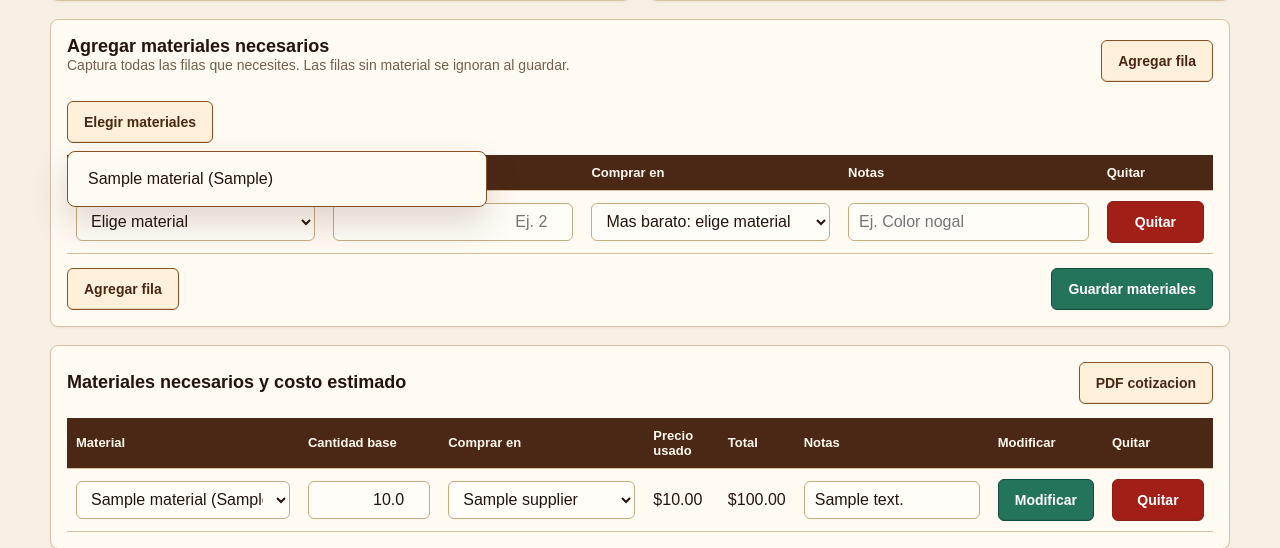
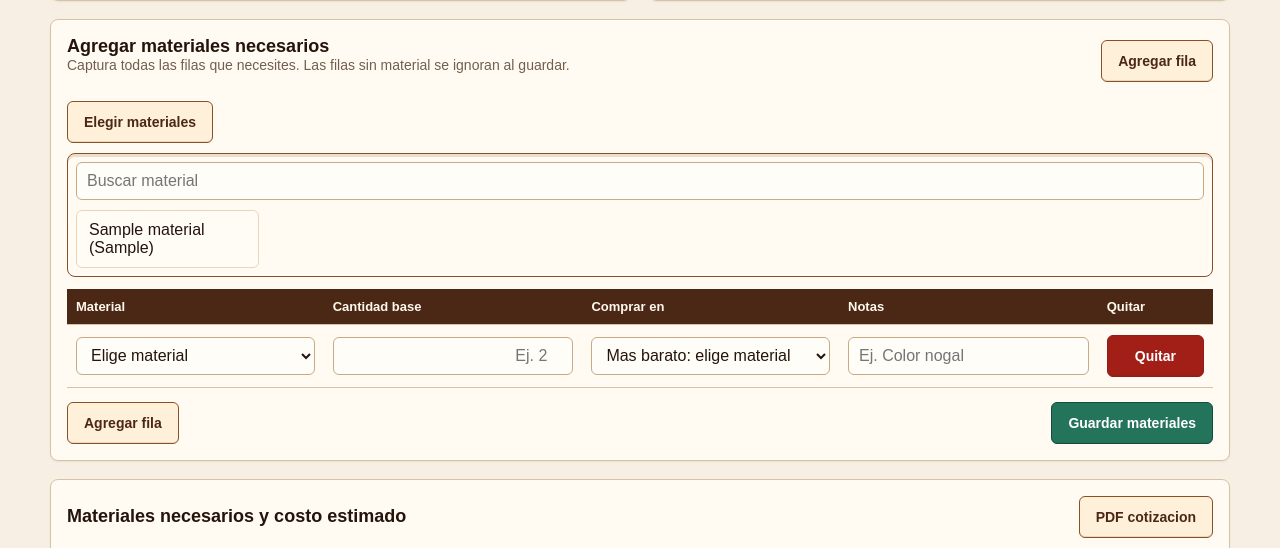
Before and after one commit to SamuelOrdaz-CIMAT/carpinteria, a Flask app: page /furniture/1 in a window 1280 px wide. Shown: the part 829-1377 px from the top of the page. Run offline with Flask 3, Linux system fonts and the light colour scheme; tables that the repository leaves empty hold one stand-in row (values such as "Sample post").

Commit message:
Keep quick material picker from covering table

```diff
--- a/static/styles.css
+++ b/static/styles.css
@@ -421,31 +421,33 @@ label {
 }
 
 .quick-material-picker {
-  position: relative;
   margin-bottom: 12px;
 }
 
 .quick-material-menu {
-  position: absolute;
-  z-index: 20;
-  top: calc(100% + 8px);
-  left: 0;
   display: grid;
-  width: min(420px, 92vw);
-  max-height: 320px;
+  grid-template-columns: repeat(auto-fit, minmax(170px, 1fr));
+  gap: 6px;
+  max-height: 220px;
   overflow: auto;
+  margin-top: 10px;
   padding: 8px;
   border: 1px solid var(--wood);
   border-radius: 8px;
   background: #fffaf2;
-  box-shadow: 0 16px 34px rgba(75, 40, 21, .18);
+  box-shadow: inset 0 3px 0 rgba(154, 91, 46, .18);
+}
+
+.quick-material-search {
+  grid-column: 1 / -1;
+  margin-bottom: 4px;
 }
 
 .quick-material-option {
   padding: 10px 12px;
-  border: 0;
-  border-bottom: 1px solid #ead5b8;
-  background: transparent;
+  border: 1px solid #ead5b8;
+  border-radius: 6px;
+  background: #fffcf6;
   color: var(--ink);
   font: inherit;
   text-align: left;
@@ -456,10 +458,6 @@ label {
 .quick-material-option:focus-visible {
   background: #f4e5ce;
   outline: none;
-}
-
-.quick-material-option:last-child {
-  border-bottom: 0;
 }
 
 .button {
--- a/templates/furniture_detail.html
+++ b/templates/furniture_detail.html
@@ -83,6 +83,7 @@
     <div class="quick-material-picker" data-open="false">
       <button class="button quick-material-toggle" type="button" aria-expanded="false">Elegir materiales</button>
       <div class="quick-material-menu" hidden>
+        <input class="quick-material-search" type="search" placeholder="Buscar material" aria-label="Buscar material">
         {% for material in materials %}
           <button
             type="button"
@@ -376,5 +377,12 @@
   quickPicker?.querySelectorAll(".quick-material-option").forEach((button) => {
     button.addEventListener("click", () => addMaterialFromQuickPicker(button.dataset.materialId));
   });
+
+  quickPicker?.querySelector(".quick-material-search")?.addEventListener("input", (event) => {
+    const search = event.target.value.trim().toLowerCase();
+    quickPicker.querySelectorAll(".quick-material-option").forEach((button) => {
+      button.hidden = search && !button.textContent.toLowerCase().includes(search);
+    });
+  });
 </script>
 {% endblock %}
```
